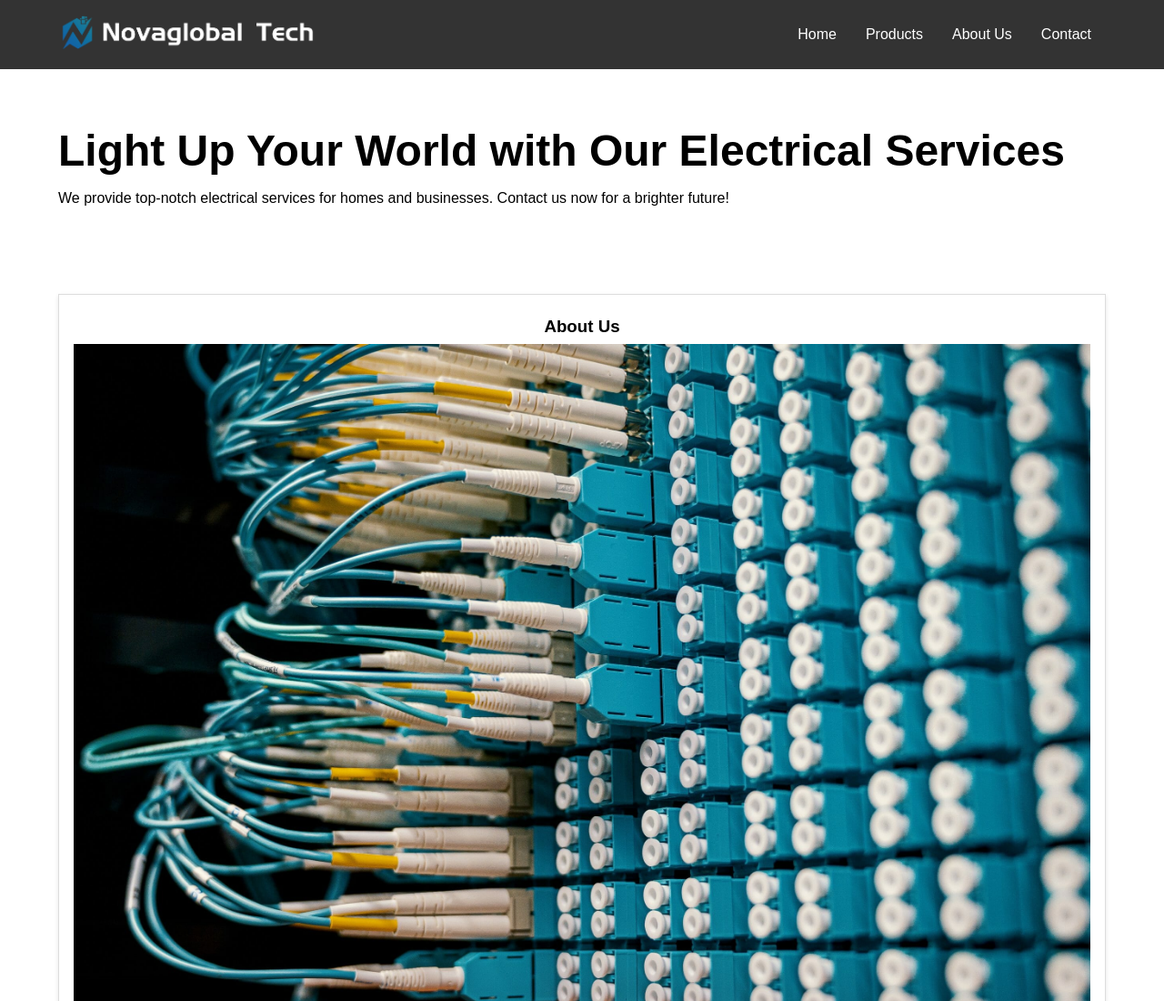
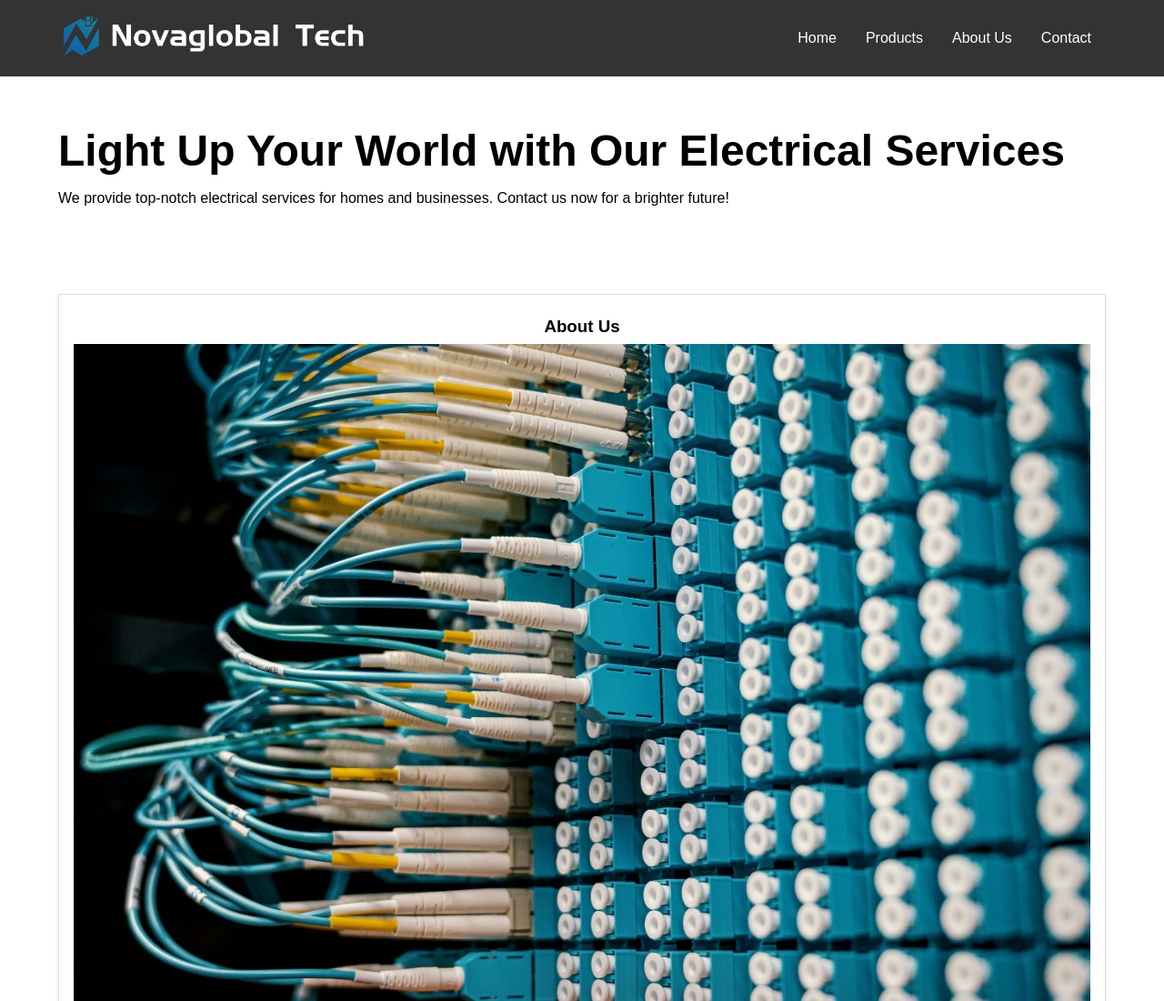
Before and after one commit to 260456141/Novaglobaltech.github.io, a plain HTML site: page index.html in a window 1280 px wide. Shown: the top 1100 px of the page at 91% size. Drawn offline with Linux system fonts and the light colour scheme.

Commit message:
Update index.html

```diff
--- a/index.html
+++ b/index.html
@@ -10,7 +10,7 @@
     <header>
         <div class="container">
             <div class="logo">
-                <img src="logo.png" alt="Novaglobal Tech Logo" width="282" height="40
+                <img src="logo.png" alt="Novaglobal Tech Logo" width="338" height="48
                 ">
             </div>
             <h1></h1>
```
